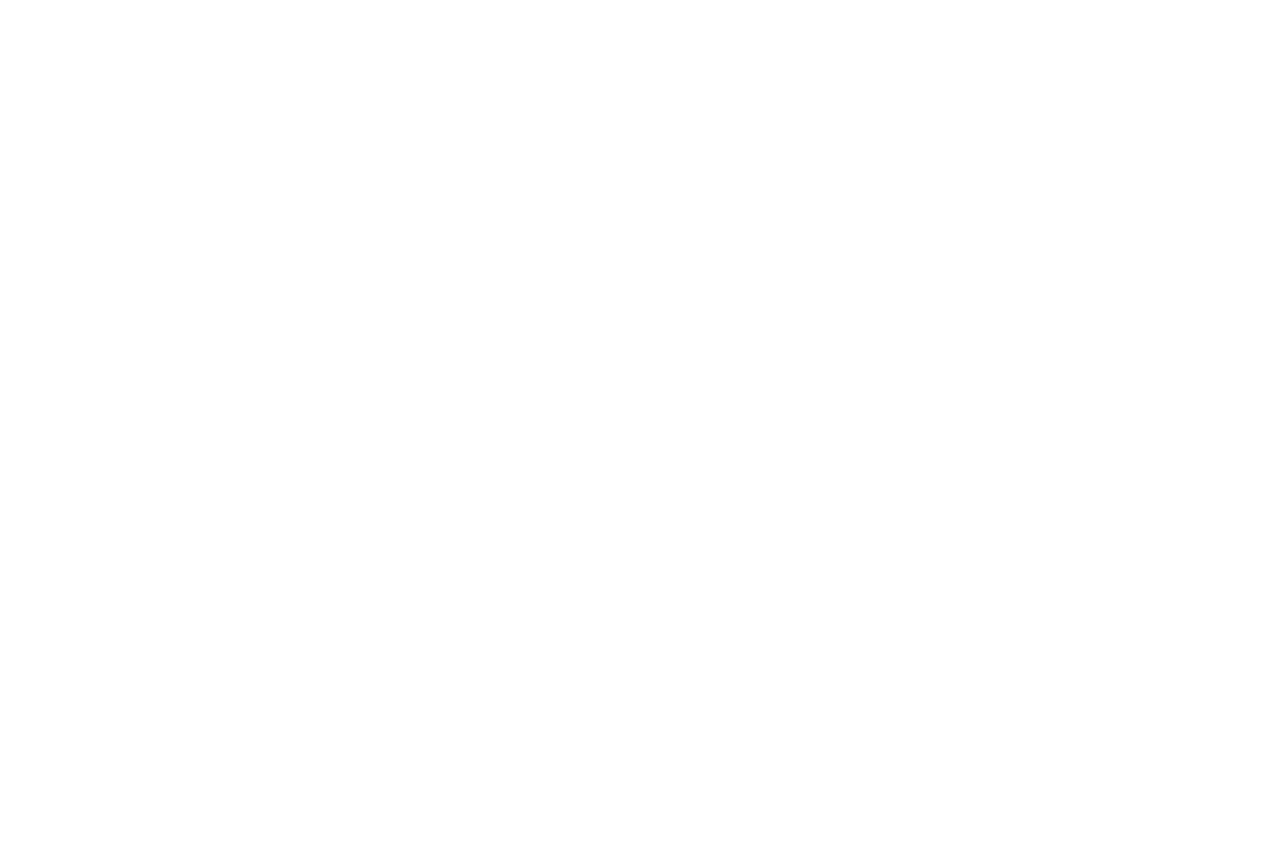
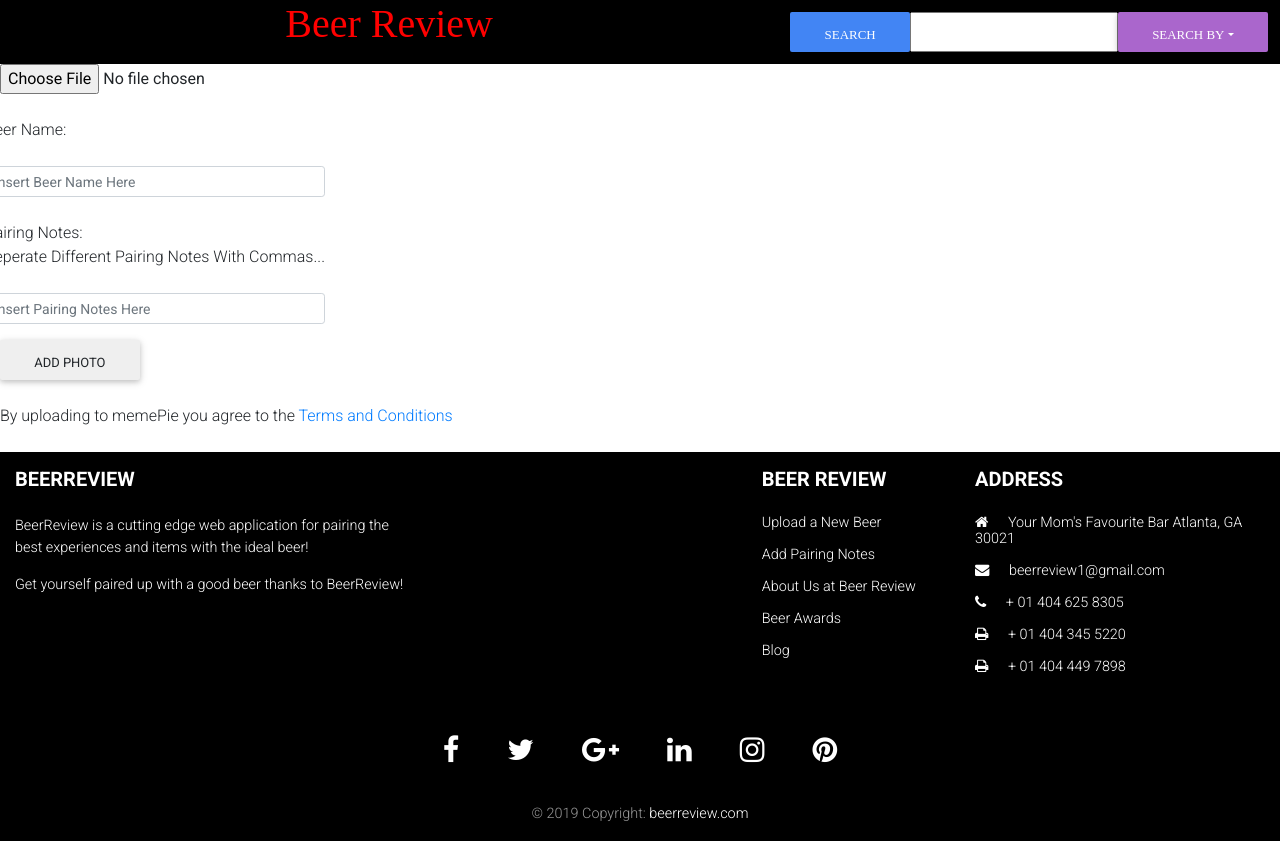
Before and after one commit to Bruder44/beerreview, a React (Create React App) app in the folder client/: page /upload in a window 1280 px wide. Before the commit the page ends 800 px from the top, so only its background shows below. Built offline with nearby package versions, Linux system fonts and the light colour scheme.

Commit message:
3-28 update v3 tested uploadForm functionality

```diff
--- a/client/src/App.js
+++ b/client/src/App.js
@@ -3,6 +3,7 @@
 import Home from './pages/Home';
 import SignUp from './pages/SignUp';
 import Individual from './pages/Individual';
+import UploadForm from './pages/UploadForm';
 import './App.css';
 
 class App extends Component {
@@ -14,6 +15,7 @@
           <Route exact path='/' component={Home} />
           <Route exact path='/register' component={SignUp} />
           <Route exact path='/beer/:_id' component={Individual} />
+          <Route exact path='/upload' component={UploadForm} />
         </Switch>
         </div>
       </Router>
--- a/client/src/components/UploadForm/UploadForm.js
+++ b/client/src/components/UploadForm/UploadForm.js
@@ -16,7 +16,6 @@
         abv: "",
         uploadedBy: "",
 
-    }
     }
 
     handleInputChange = event => {
@@ -69,13 +68,12 @@
             alert("Input beers abv, if unknown please put ? in the beer upload form");
         }
 
-    return;
-}
         event.preventDefault();
         this.setState({
             filePath: 'https://s3.amazonaws.com/beerreview100/images/beerreviewimages/' + this.state.filePath
         })
         console.log(this.state)
+
         API.uploadBeer({
             imgFilePath: 'https://s3.amazonaws.com/beerreview100/images/beerreviewimages/' + this.state.filePath,
             uploadedBy: this.state.uploadedBy,
@@ -92,3 +90,43 @@
         })
             .then(res => window.location = "/")
             .catch(err => console.log(err));
+        return;
+    }
+
+    render() {
+        return (
+            <div className="uploadForm">
+                {/* <Authenticator federated={federated} includeGreetings={true}> */}
+                {/* <S3Album picker /> */}
+                <input id="photoupload" type="file" accept="image/*" onChange={this.handleUpload.bind(this)} />
+                <br />
+                {this.state.filePath ? (this.state && <img className="image-upload" src={'https://s3.amazonaws.com/beerreview100/images/beerreviewimages/' + this.state.filePath} alt="" />) : (<div className={"hidden"} />)}
+                <form id="tag-form" >
+                    <div className="form-group row">
+                        {/* <label htmlFor="colFormLabelSm" className="galada-fnt col-sm-2 col-form-label col-form-label-sm">Add a Category:</label> */}
+                        <div className="">
+                            <br />
+                            <div className="BeerName">Beer Name:</div>
+                            <br />
+                            <input type="string" className="form-control form-control-sm tags-text" id="colFormLabelSm" placeholder="Insert Beer Name Here" onChange={this.handleInputChange} />
+                            <br />
+                            <div className="pairingNotes">Pairing Notes:</div>
+                            <div className="pairingNotes">Seperate Different Pairing Notes With Commas...</div>
+                            <br />
+                            <input type="string" className="form-control form-control-sm tags-text" id="colFormLabelSm" placeholder="Insert Pairing Notes Here" onChange={this.handleInputChange} />
+                        </div>
+                    </div>
+                    <div>
+                        <button className='btn' id="addphoto" onClick={this.mongoUpload}> Add Photo </button>
+                        <br />
+                        <br />
+                        <div className="upload-terms">By uploading to memePie you agree to the <a href="/terms">Terms and Conditions</a></div>
+                    </div>
+                </form>
+                {/* </ Authenticator> */}
+            </div>
+        )
+    }
+};
+
+export default UploadForm;
--- /dev/null
+++ b/client/src/pages/UploadForm/UploadForm.js
@@ -0,0 +1,20 @@
+import React, { Component } from 'react';
+import Header from '../../components/Header/Header'
+import UploadForm from '../../components/UploadForm/UploadForm'
+import Footer from '../../components/Footer'
+// import logo from './logo.svg';
+import '../../App.css';
+
+class App extends Component {
+  render() {
+    return (
+      <div className="app">
+        <Header />
+        <UploadForm />
+        <Footer />
+      </div>
+    );
+  }
+}
+
+export default App;
--- /dev/null
+++ b/client/src/pages/UploadForm/index.js
@@ -0,0 +1 @@
+export {default} from './UploadForm';
```
Lines whose indentation alone changed are shown as unchanged.
